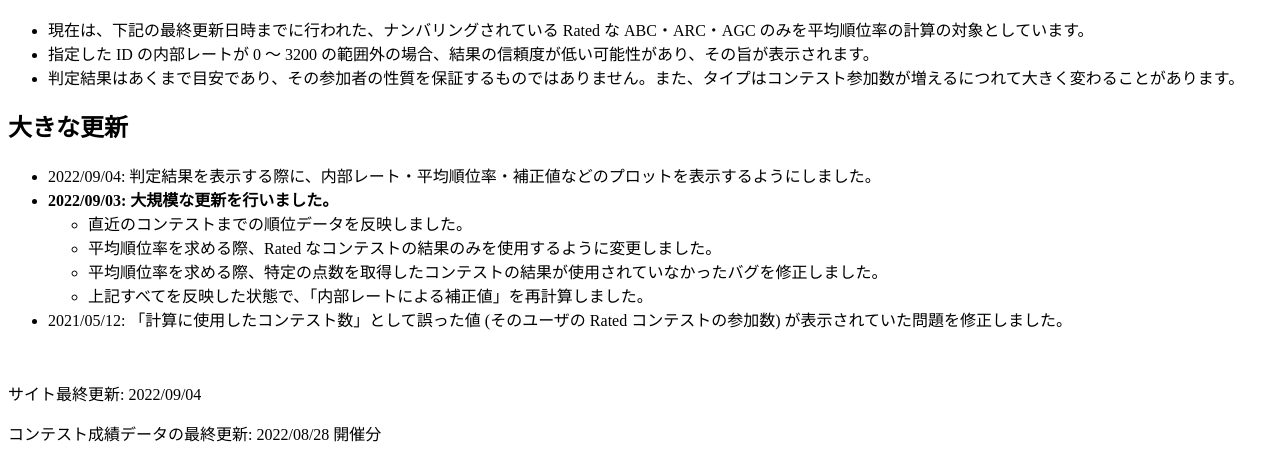
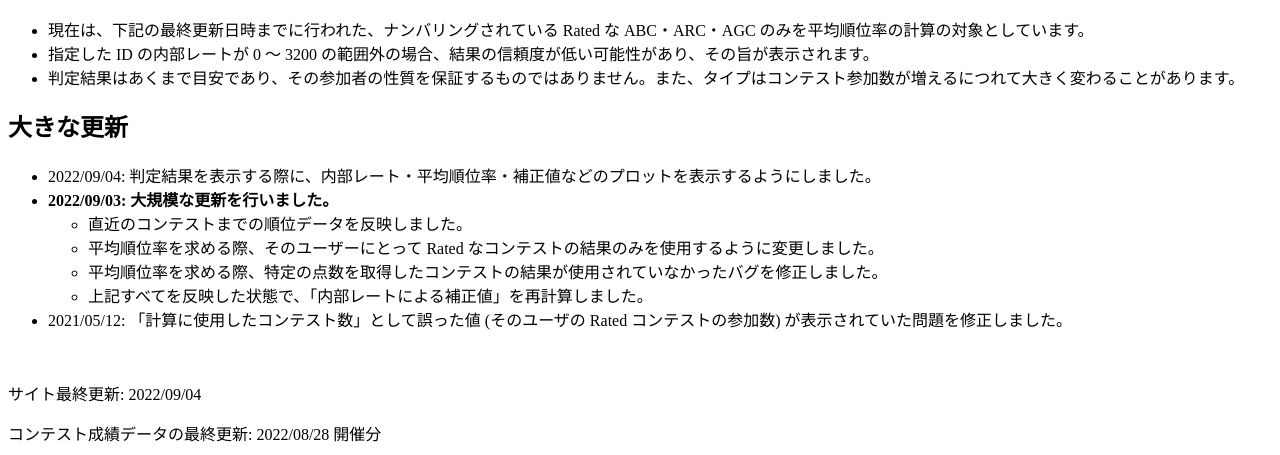
Before and after one commit to tomii9273/atcoder_type_checker, a Flask app: page / in a window 1280 px wide. Shown: the part 719-1174 px from the top of the page. Run offline with Flask 2, Linux system fonts and the light colour scheme; parts of the project's set-up code (start-up, migrations or seed data) failed here and were passed over.

Commit message:
complement heikin-junniritsu

```diff
--- a/templates/index.html
+++ b/templates/index.html
@@ -66,7 +66,7 @@
 			</b>
 			<ul>
 				<li>直近のコンテストまでの順位データを反映しました。</li>
-				<li>平均順位率を求める際、Rated なコンテストの結果のみを使用するように変更しました。</li>
+				<li>平均順位率を求める際、そのユーザーにとって Rated なコンテストの結果のみを使用するように変更しました。</li>
 				<li>平均順位率を求める際、特定の点数を取得したコンテストの結果が使用されていなかったバグを修正しました。</li>
 				<li>上記すべてを反映した状態で、「内部レートによる補正値」を再計算しました。</li>
 			</ul>
```
